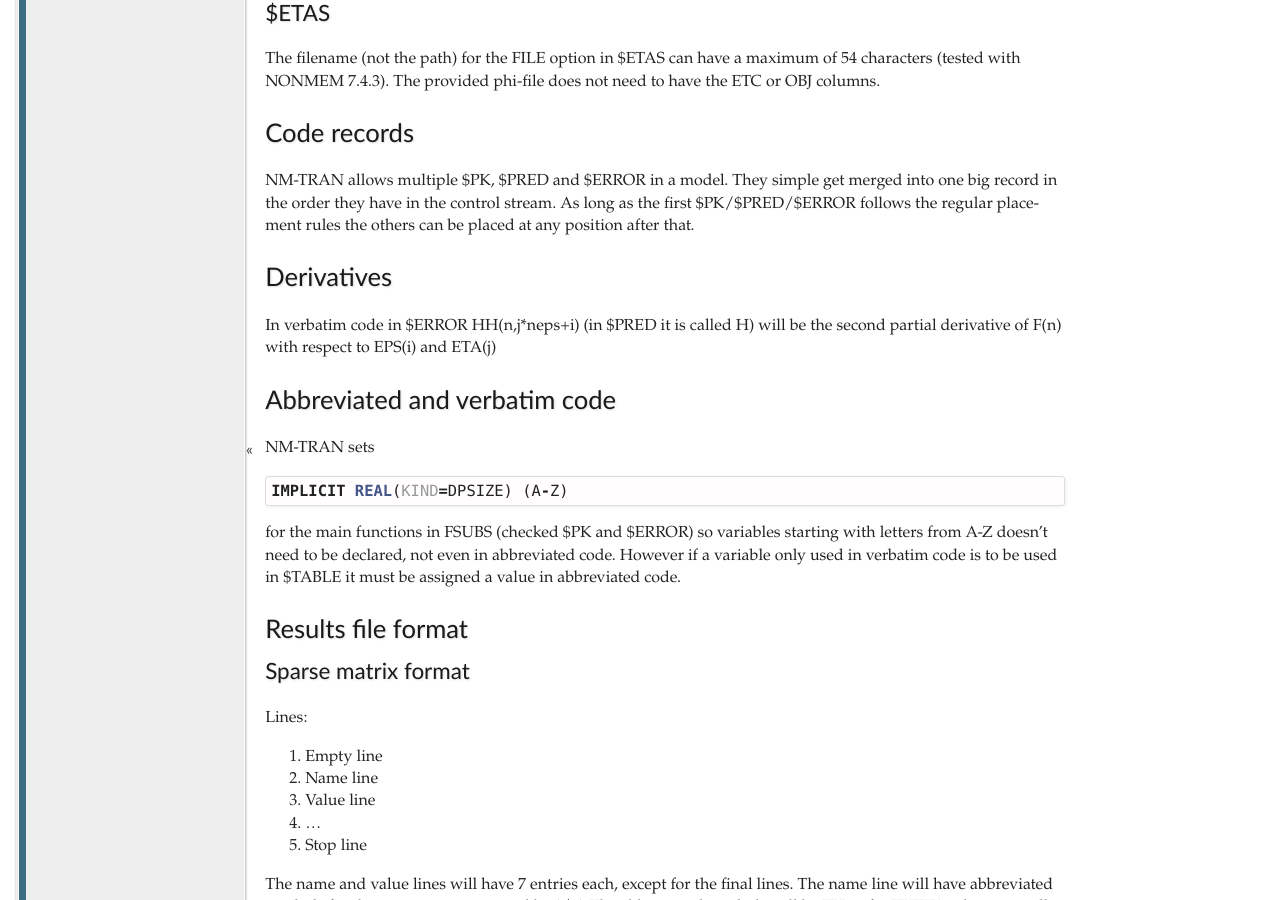
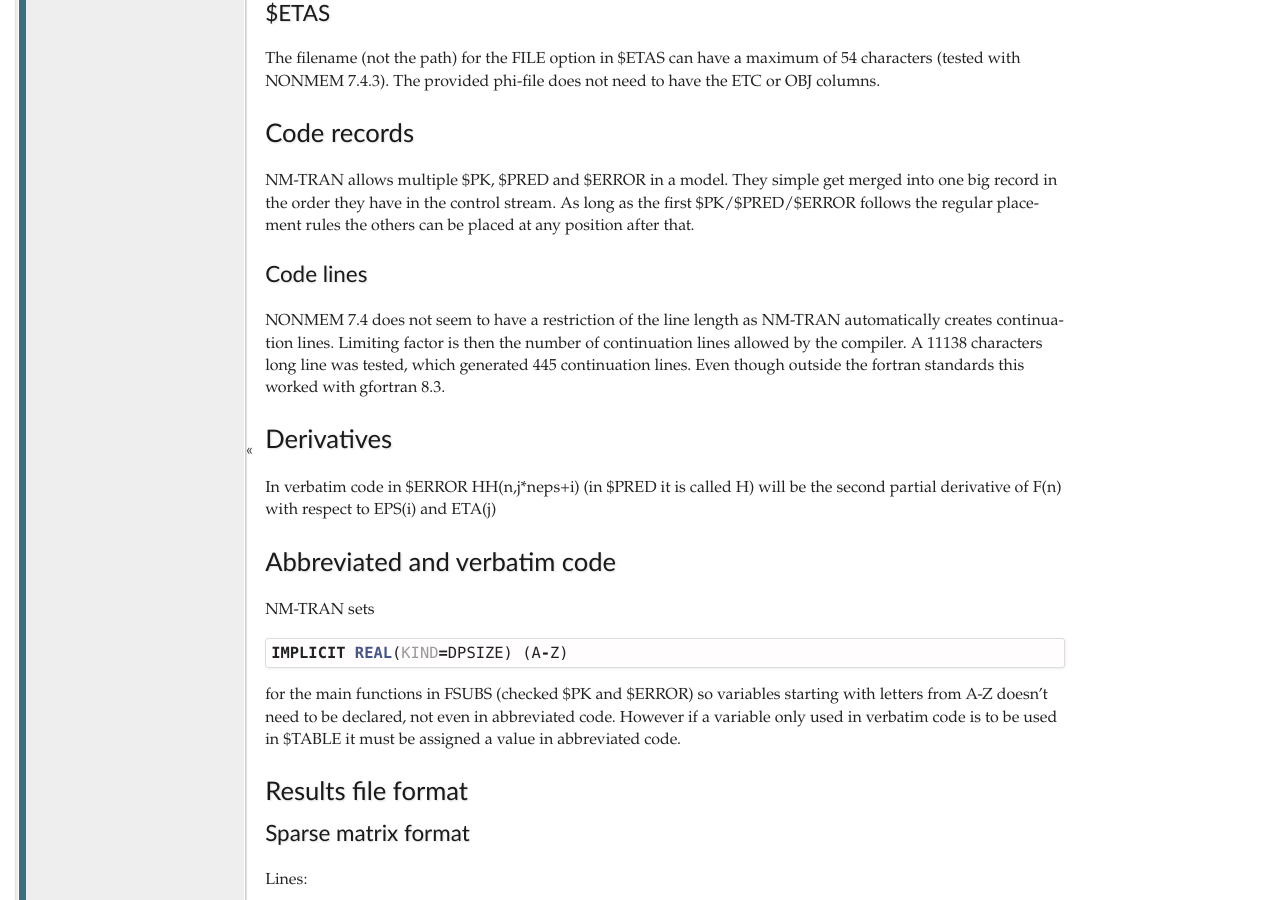
Before and after one commit to pharmpy/pharmpy, a Sphinx documentation site: the page built from docs/NONMEM.rst, in a window 1280 px wide and 900 px high, scrolled down 3945 px. Built offline with Sphinx 7.4.7, drawn with Linux system fonts in a browser that asks for light colours; pages that are not in the unit, such as notebooks, are missing from menus.

Commit message:
Document NONMEM code line length

```diff
--- a/docs/NONMEM.rst
+++ b/docs/NONMEM.rst
@@ -178,6 +178,12 @@ Code records
 
 NM-TRAN allows multiple $PK, $PRED and $ERROR in a model. They simple get merged into one big record in the order they have in the control stream. As long as the first $PK/$PRED/$ERROR follows the regular placement rules the others can be placed at any position after that.
 
+Code lines
+~~~~~~~~~~
+
+NONMEM 7.4 does not seem to have a restriction of the line length as NM-TRAN automatically creates continuation lines. Limiting factor is then the number of continuation lines allowed by the compiler. A 11138 characters long line was tested, which generated 445 continuation lines. Even though outside the fortran standards this worked with gfortran 8.3.
+
+
 
 Derivatives
 -----------
```
